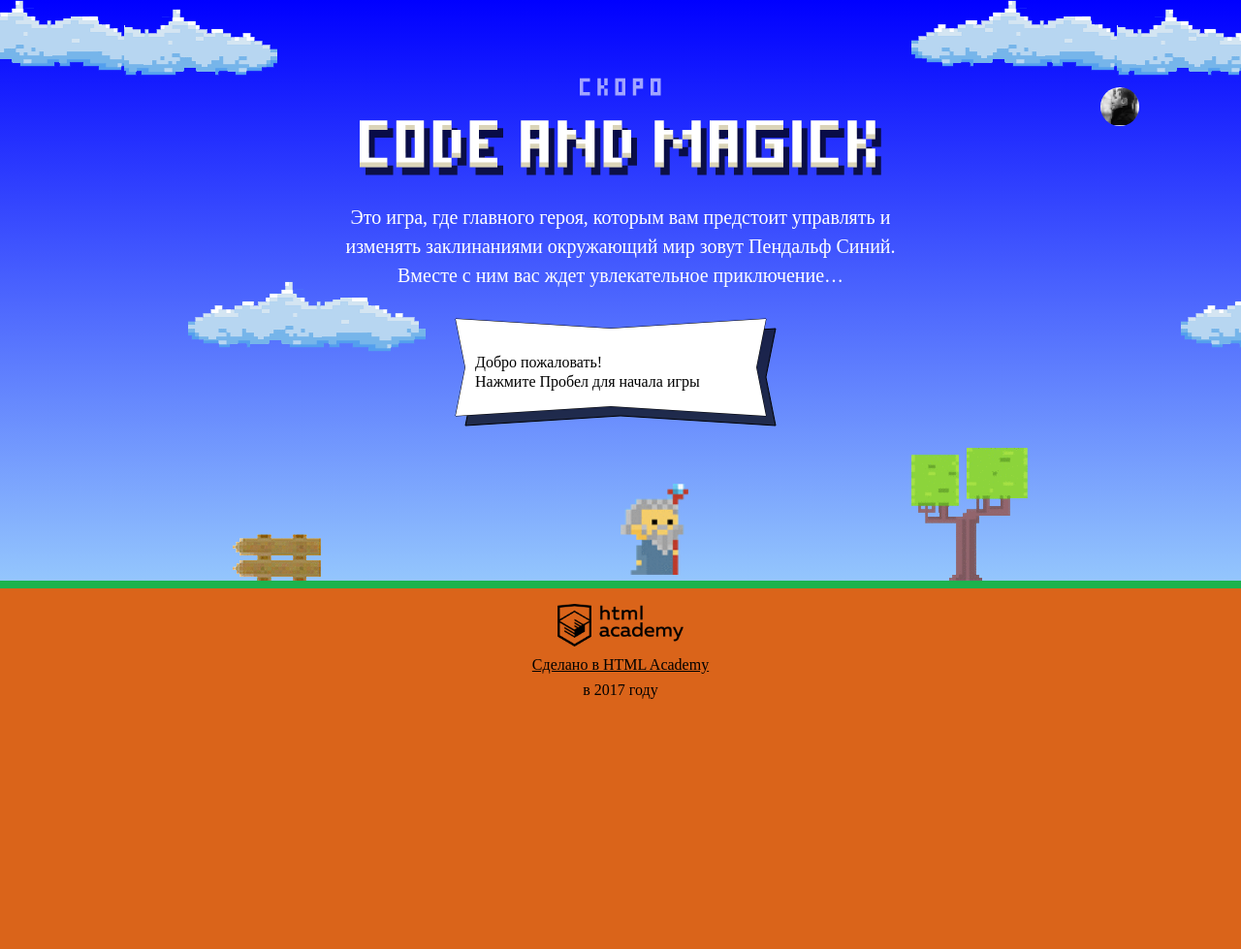
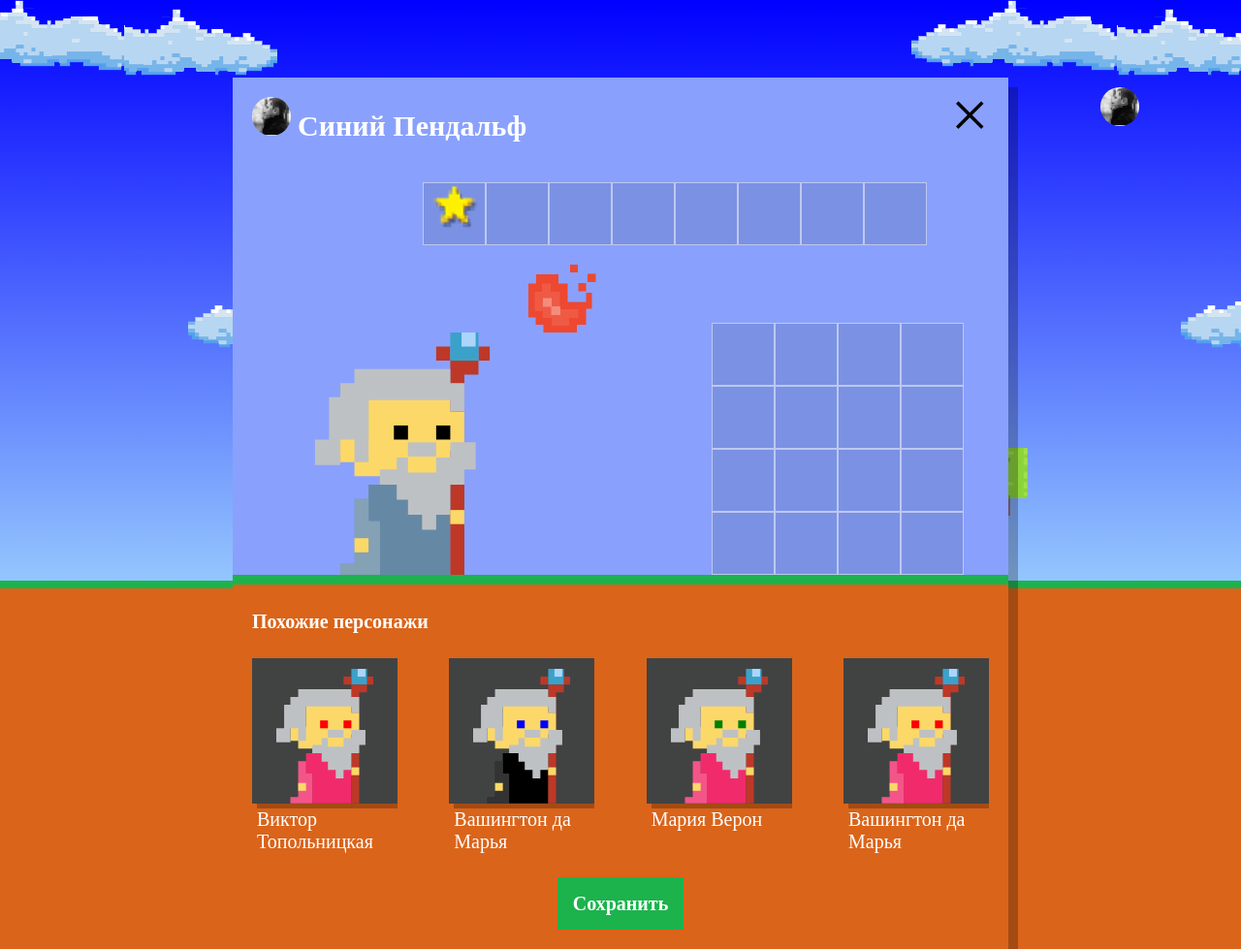
Before and after one commit to TaKo13/137881-code-and-magick, a website: page index.html in a window 1280 px wide. Shown: the whole page at 97% size. Before the commit the page ends 800 px from the top, so only its background shows below. Drawn offline with Linux system fonts and the light colour scheme; a web font is replaced by a local one.

Commit message:
Случайная генерация волшебников

```diff
--- a/index.html
+++ b/index.html
@@ -196,6 +196,7 @@
     };
 
   </script>
+  <script src="js/setup.js"></script>
   <script src="js/stat.js"></script>
   <script src="js/game.js"></script>
 
--- /dev/null
+++ b/js/setup.js
@@ -0,0 +1,84 @@
+'use  strict';
+
+var userDialog = document.querySelector('.setup');
+userDialog.classList.remove('hidden');
+
+var similarListElement = userDialog.querySelector('.setup-similar-list');
+
+var similarWizardTemplate = document
+  .querySelector('#similar-wizard-template')
+  .content.querySelector('.setup-similar-item');
+
+var NUMBERS_OF_WIZARDS = 4;
+var FIRST_NAMES_WIZARD = [
+  'Иван',
+  'Хуан Себастьян',
+  'Мария',
+  'Кристоф',
+  'Виктор',
+  'Юлия',
+  'Люпита',
+  'Вашингтон'
+];
+var LAST_NAMES_WIZARD = [
+  'да Марья',
+  'Верон',
+  'Мирабелла',
+  'Вальц',
+  'Онопко',
+  'Топольницкая',
+  'Нионго',
+  'Ирвинг'
+];
+var COAT_COLORS = [
+  'rgb(101, 137, 164)',
+  'rgb(241, 43, 107)',
+  'rgb(146, 100, 161)',
+  'rgb(56, 159, 117)',
+  'rgb(215, 210, 55)',
+  'rgb(0, 0, 0)'
+];
+var EYES_COLORS = ['black', 'red', 'blue', 'yellow', 'green'];
+
+var getRandomItemFromArray = function(array) {
+  var index = Math.floor(Math.random() * array.length);
+
+  return array[index];
+};
+
+var wizards = []; // Сгенерировать массив из 4 магов
+
+for (var i = 0; i < NUMBERS_OF_WIZARDS; i++) {
+  wizards.push({
+    name:
+      getRandomItemFromArray(FIRST_NAMES_WIZARD) +
+      ' ' +
+      getRandomItemFromArray(LAST_NAMES_WIZARD),
+    coatColor: getRandomItemFromArray(COAT_COLORS),
+    eyesColor: getRandomItemFromArray(EYES_COLORS)
+  });
+}
+
+var createWizards = function(wizard) {
+  var wizardElement = similarWizardTemplate.cloneNode(true);
+
+  wizardElement.querySelector('.setup-similar-label').textContent = wizard.name;
+  wizardElement.querySelector('.wizard-coat').style.fill = wizard.coatColor;
+  wizardElement.querySelector('.wizard-eyes').style.fill = wizard.eyesColor;
+
+  return wizardElement;
+};
+
+var createFragment = function(wizards) {
+  var fragment = document.createDocumentFragment();
+
+  for (var i = 0; i < wizards.length; i++) {
+    fragment.appendChild(createWizards(wizards[i]));
+  }
+
+  return similarListElement.appendChild(fragment);
+};
+
+createFragment(wizards);
+
+userDialog.querySelector('.setup-similar').classList.remove('hidden');
```
